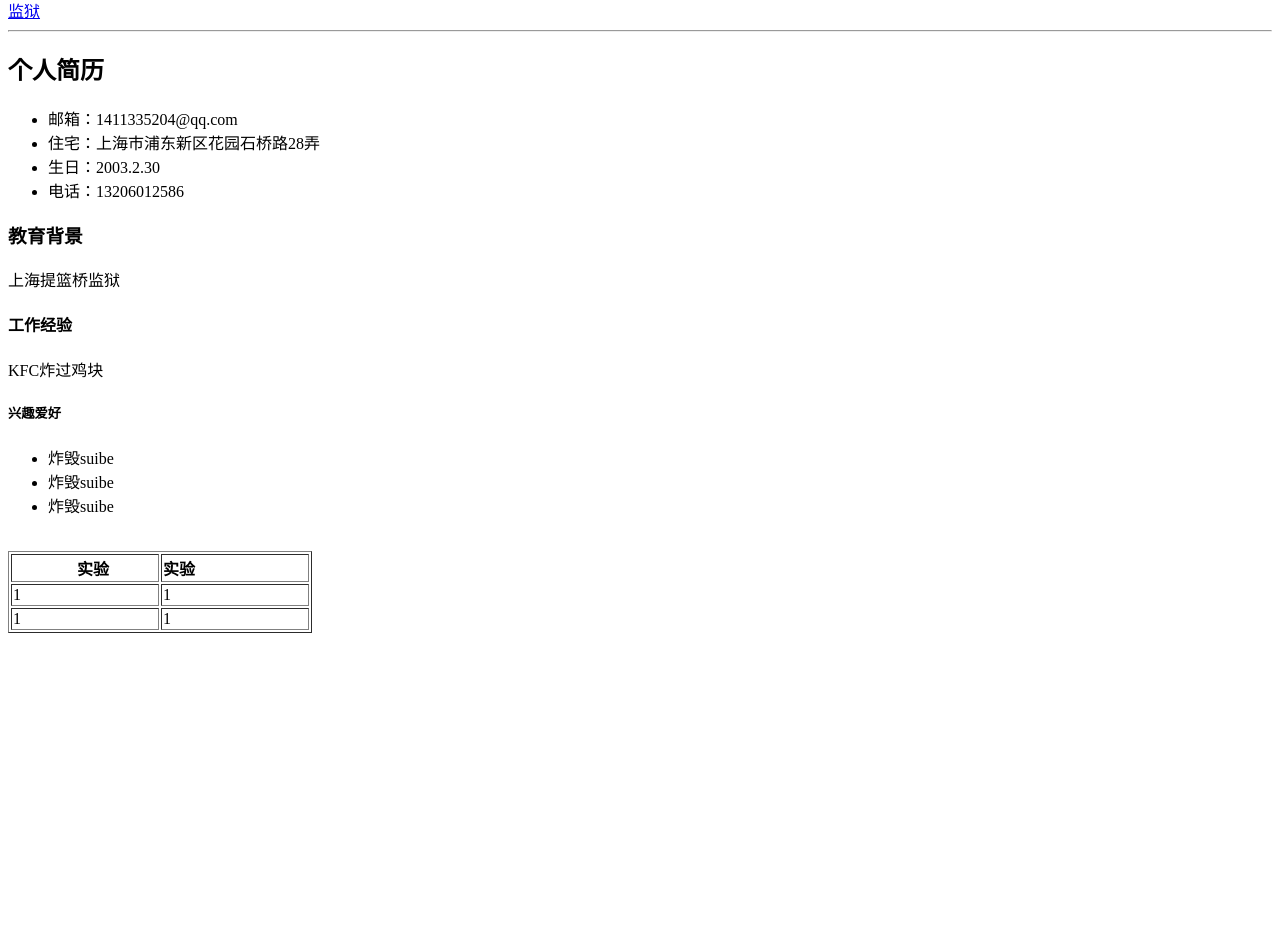
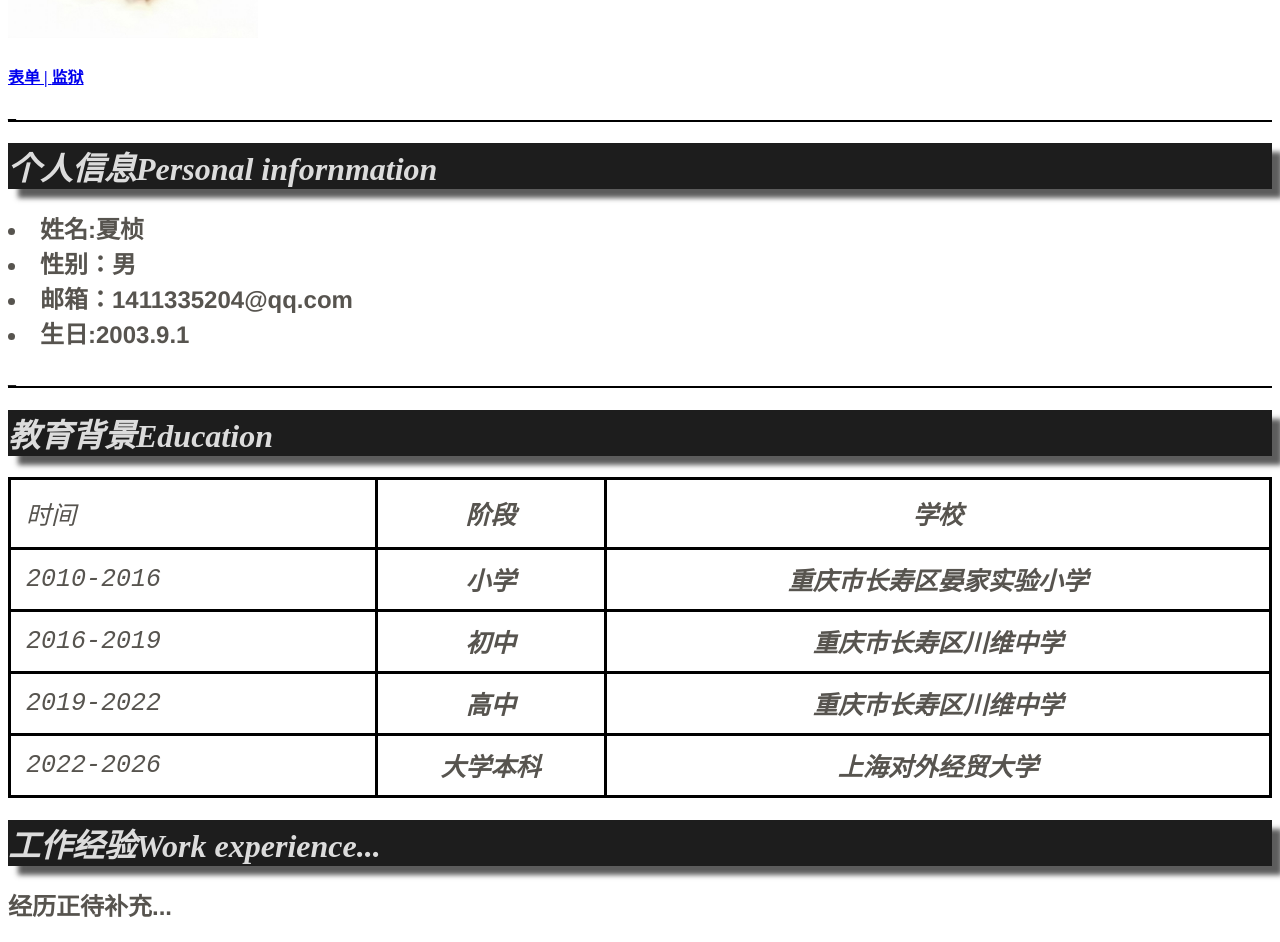
Before and after one commit to sbsuibe/sbsuibe.github.io, a plain HTML site: page index.html in a window 1280 px wide. Shown: the part 290-1232 px from the top of the page. Before the commit the page ends 931 px from the top, so only its background shows below. Drawn offline with Linux system fonts and the light colour scheme.

Commit message:
Add files via upload

```diff
--- a/index.html
+++ b/index.html
@@ -3,46 +3,55 @@
 <head>
     <meta charset="UTF-8">
     <meta name="viewport" content="width=device-width, initial-scale=1.0">
-    <title>man what can i say</title>
+    <link rel="stylesheet" href="style.css" />
+    <title>Document</title>
 </head>
 <body>
-    <h1>牢大</h1>
-    <img  src="R-C.jpg" alt="青蛙狗" width="200">
-    <br>
-    <a href="https://www.suibe.edu.cn/main.htm">监狱</a>
-    <hr>
-    <h2>个人简历</h2>
-    <ul>
-        <li>邮箱：1411335204@qq.com</li>
-        <li>住宅：上海市浦东新区花园石桥路28弄</li>
-        <li>生日：2003.2.30</li>
-        <LI>电话：13206012586</LI>
-    </ul>
-    <h3>教育背景</h3>
-    <p>上海提篮桥监狱</p>
-    <h4>工作经验</h4>
-    <p>KFC炸过鸡块</p>
-    <h5>兴趣爱好</h5>
-    <ul>
-        <li>炸毁suibe</li>
-        <li>炸毁suibe</li>
-        <li>炸毁suibe</li>
-    </ul>
-            <table border="1">
-                    <th>
-                        实验
-                    </th>
-                    <th>实验
+  <b>夏桢</b>
+  <div class="dt">
+    <img src="R-C.jpg" alt="青蛙狗" width =250 >
+  </div>
+  <h4>
+    <a href="form.html">表单 |
+    <a href="http://www.baidu.com">监狱</a>
+  <div><p>_</p></div>
+  <h1>个人信息Personal infornmation</h1>
+  <h2> <li>姓名:夏桢</li>
+    <li>性别：男</li>
+    <li>邮箱：1411335204@qq.com</li>
+    <li>生日:2003.9.1</li>
+</ul></h2>
+<div><p>_</p></div>
+<h1>教育背景Education</h1>
+<table>
+<tr>
+    <td>时间</td>
+    <th>阶段</th>
+    <th>学校</th>
+</tr>
+<tr>
+    <td>2010-2016</td>
+    <th>小学</th>
+    <th>重庆市长寿区晏家实验小学</th>
+</tr>
+<tr>
+    <td>2016-2019</td>
+    <th>初中</th>
+    <th>重庆市长寿区川维中学</th>
+</tr>
+<tr>
+    <td>2019-2022</td>
+    <th>高中</th>
+    <th>重庆市长寿区川维中学</th>
+</tr>
+<tr>
+    <td>2022-2026</td>
+    <th>大学本科</th>
+    <th>上海对外经贸大学</th>
+</tr>
 
-                    </th>
-                    <tr>
-                        <td>1</td>
-                        <td>1</td>
-                    </tr>
-                    <tr>
-                        <td>1</td>
-                        <td>1</td>
-                    </tr>
-                </table>
-</body>
-</html>
+</table>
+
+<div><h1>工作经验Work experience...</h1></div>
+
+<h2>经历正待补充...</h2>
--- /dev/null
+++ b/style.css
@@ -0,0 +1,46 @@
+p{
+    box-shadow: inset 0px -2px 0px 0px rgb(0, 0, 0) ;
+}
+table, th, td{
+    border: 3px solid rgb(0, 0, 0);
+}
+table{
+    border-collapse:collapse;
+    font-size: 25px;
+    font-family: 'Courier New', Courier, monospace;
+    font-style:oblique;
+    color: rgb(87, 84, 79);
+    width:100%;
+}
+td{
+    height:20px;
+    vertical-align:middle;
+    padding:15px;
+}
+tr{
+    height:20px;
+    vertical-align:middle;
+    padding:15px;
+}
+h1{
+    background-color: rgb(29, 29, 29);
+    font-family: 'Times New Roman', Times, serif;
+    font-style: italic;
+    color: rgba(255, 255, 255, 0.846);
+    background: scrollcolor;
+    box-shadow:10px 9px 5px #4b4b4be6;
+}
+h2{
+    font-family: 'Franklin Gothic Medium', 'Arial Narrow', Arial, sans-serif;
+    color: rgb(87, 84, 79);
+}
+b{
+    font-size: 40pt;
+    font-style: oblique;
+    color: rgba(42, 35, 35, 0.846);
+    font-weight: bolder;
+    text-align: center;
+}
+body{
+    background-color: rgba(255, 255, 255, 0.589);
+}
```
Also changed, not shown: form.html (added, +37 -0 lines), sd.html (added, +31 -0 lines).
